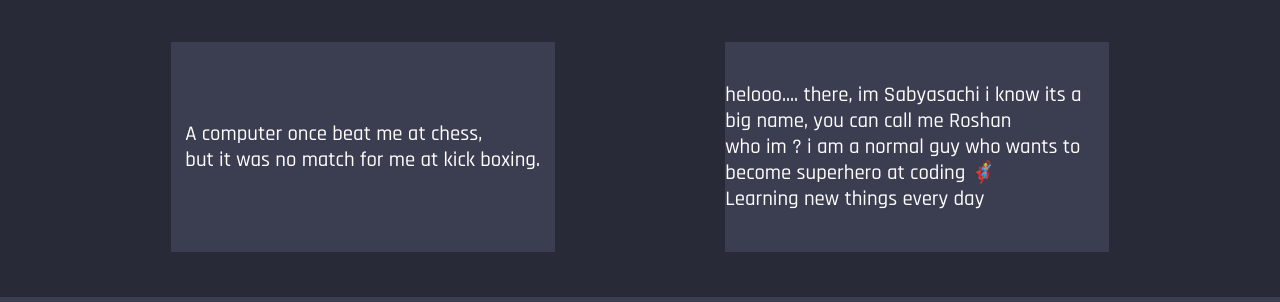
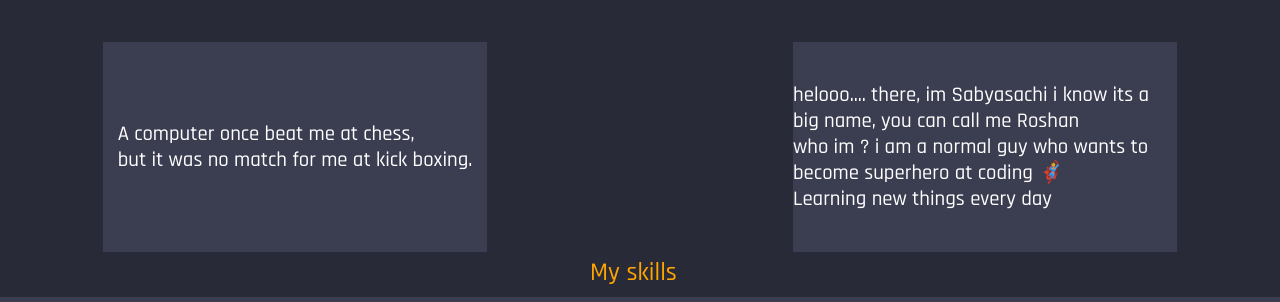
Before and after one commit to roshanpanda666/portfolio, a plain HTML site: page index.html in a window 1280 px wide. Shown: the part 253-555 px from the top of the page. Drawn offline with nearby package versions, Linux system fonts and the light colour scheme.

Commit message:
Add files via upload

```diff
--- a/index.html
+++ b/index.html
@@ -4,7 +4,7 @@
     <meta charset="UTF-8" />
     <meta http-equiv="X-UA-Compatible" content="IE=edge" />
     <meta name="viewport" content="width=device-width, initial-scale=1.0" />
-    <title>Document</title>
+    <title>Portfolio</title>
     <link rel="stylesheet" href="style.css" />
     <link rel="preconnect" href="https://fonts.googleapis.com" />
     <link rel="preconnect" href="https://fonts.gstatic.com" crossorigin />
@@ -70,7 +70,9 @@
           but it was no match for me at kick boxing.
         </div>
       </div>
-
+      <div class="myskills" data-aos="flip-up">
+        My skills
+      </div>
       <div class="after" data-aos="fade-up">
         helooo.... there, im Sabyasachi i know its a big name, you can call me
         Roshan<br />
--- a/style.css
+++ b/style.css
@@ -298,7 +298,14 @@ body{
     justify-content: center;
     align-items: center;
 }
-
+.myskills{
+    font-size: 1.6rem;
+    color: orange;
+    animation: complete 1s ease-in both;
+    font-family: 'Rajdhani', sans-serif;
+    margin-top: 250px;
+    width: 100px;
+}
 
 @media only screen and (max-width: 600px) {
     body {
```
